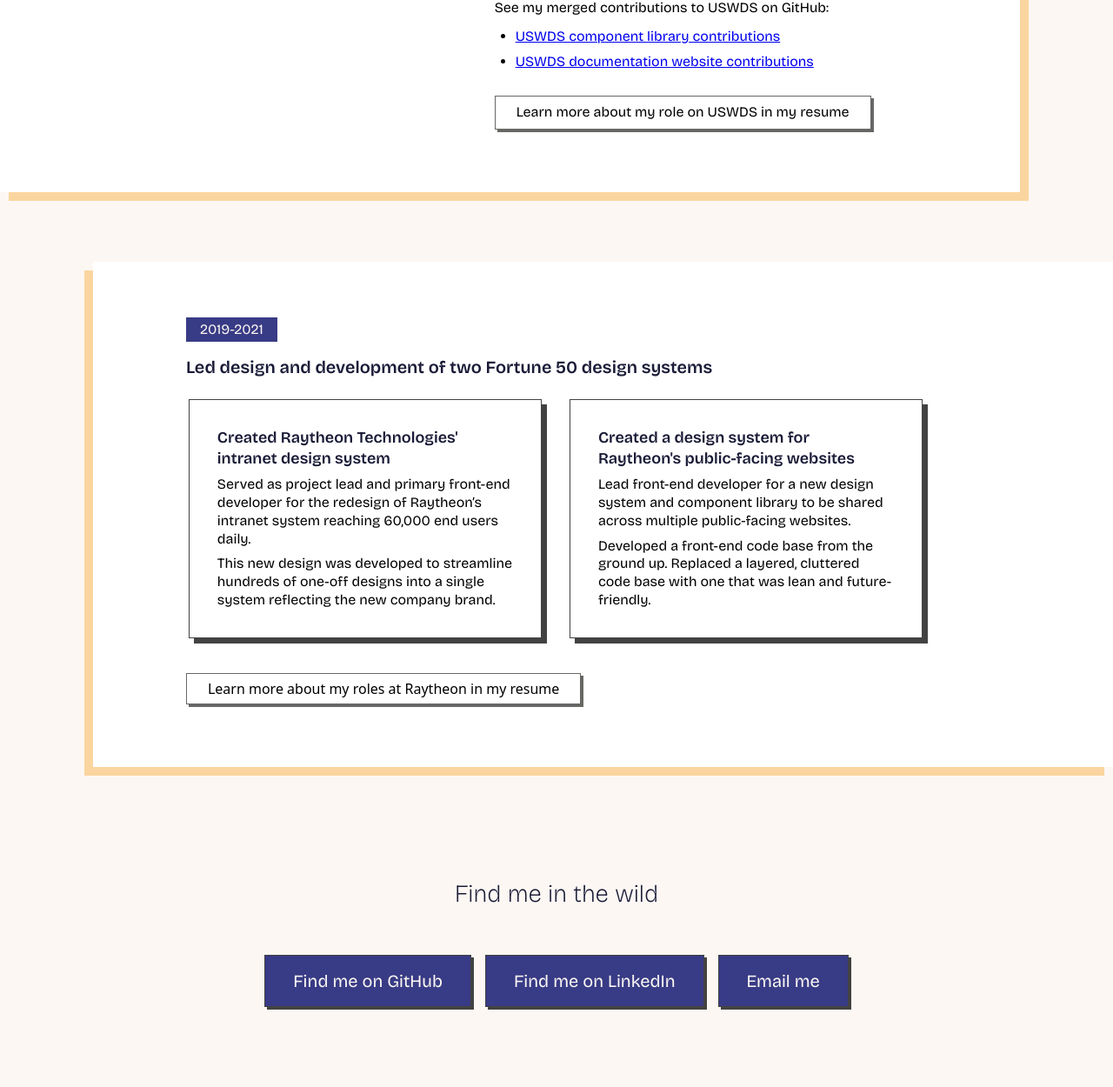
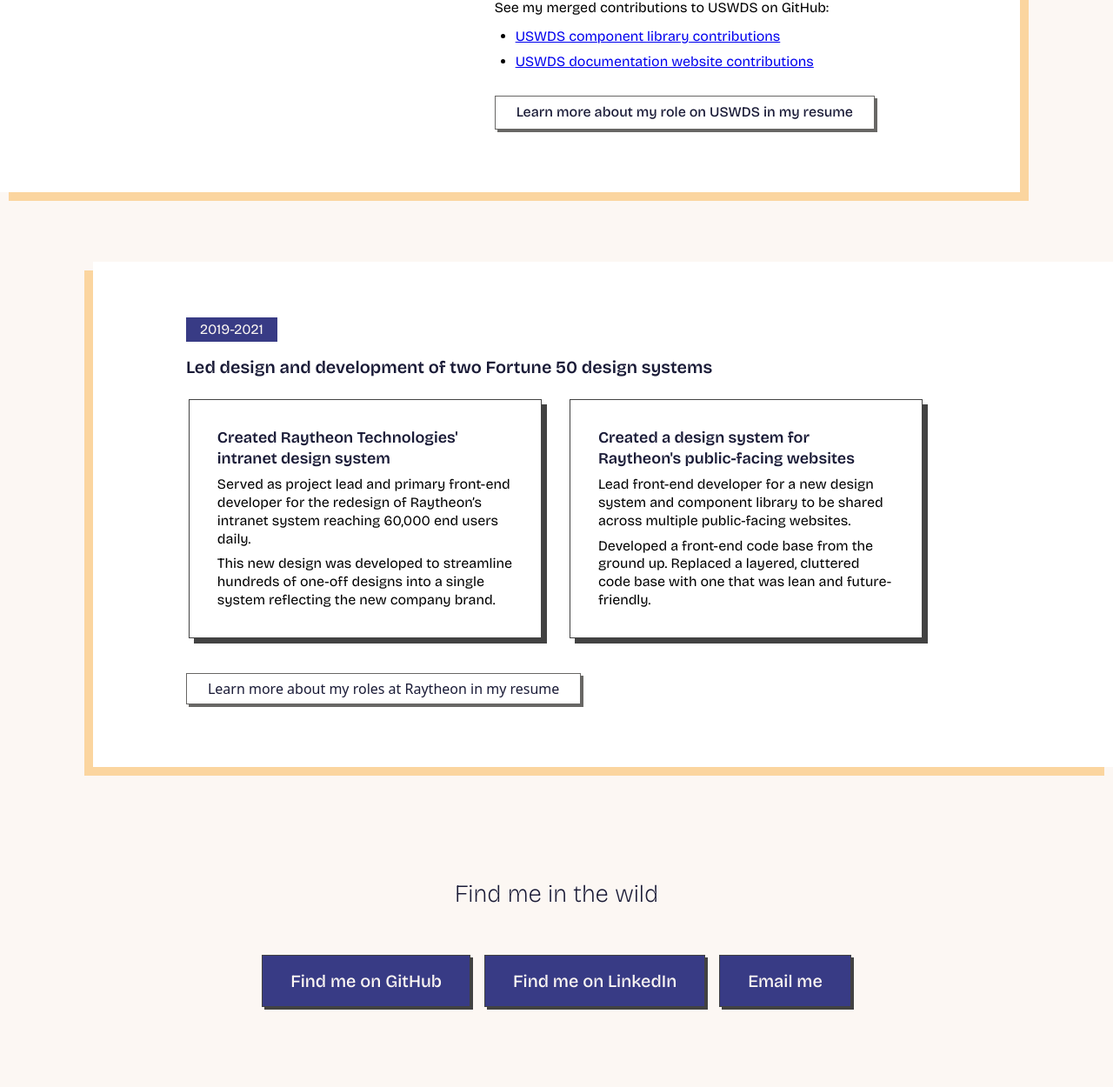
Before and after one commit to amyleadem/amyleadem.github.io, a Jekyll site: the page built from index.md, in a window 1280 px wide. Shown: the part 1286-2536 px from the top of the page at 87% size. Built offline with Jekyll 4.4.1, drawn with Linux system fonts in a browser that asks for light colours; some web fonts are replaced.

Commit message:
Enhance resume button styles

```diff
--- a/_styles/_mixins.scss
+++ b/_styles/_mixins.scss
@@ -103,13 +103,14 @@
 
 @mixin button(
   $background-color: white,
-  $text-color: black,
+  $text-color: $color-blue-dark,
   $border-color: $color-gray-medium
 ) {
   background-color: $background-color;
   border: 1px solid $border-color;
   box-shadow: $border-color 3px 3px;
   display: inline-block;
+  font-weight: 500;
   margin-top: $spacing-unit-2 !important;
   padding: $spacing-unit-1 $spacing-unit-3;
   text-decoration: none;
--- a/_styles/styles.scss
+++ b/_styles/styles.scss
@@ -215,7 +215,7 @@ section[aria-label="career highlights"] {
       @include row;
       box-shadow: -10px 10px $color-yellow-light;
 
-      @media (max-width: $breakpoint-tablet) {
+      @media (max-width: $breakpoint-desktop) {
         .job-card__body div:last-child {
           margin-top: $spacing-unit-4;
         }
--- a/assets/css/styles.css
+++ b/assets/css/styles.css
@@ -341,12 +341,13 @@ h4 {
   border: 1px solid #686765;
   box-shadow: #686765 3px 3px;
   display: inline-block;
+  font-weight: 500;
   margin-top: calc(8px * 2) !important;
   padding: calc(8px * 1) calc(8px * 3);
   text-decoration: none;
 }
 .button, .button:visited, .button:active {
-  color: black;
+  color: #1a1b37;
 }
 
 section > h2 {
@@ -560,7 +561,7 @@ section[aria-label="career highlights"] .job-card--two-items {
   grid-column: 1/13;
   box-shadow: -10px 10px #fbd59f;
 }
-@media (max-width: 900px) {
+@media (max-width: 1200px) {
   section[aria-label="career highlights"] .job-card--two-items .job-card__body div:last-child {
     margin-top: calc(8px * 4);
   }
@@ -620,6 +621,7 @@ section[aria-label=contact] a {
   border: 1px solid #424242;
   box-shadow: #424242 3px 3px;
   display: inline-block;
+  font-weight: 500;
   margin-top: calc(8px * 2) !important;
   padding: calc(8px * 1) calc(8px * 3);
   text-decoration: none;
```
